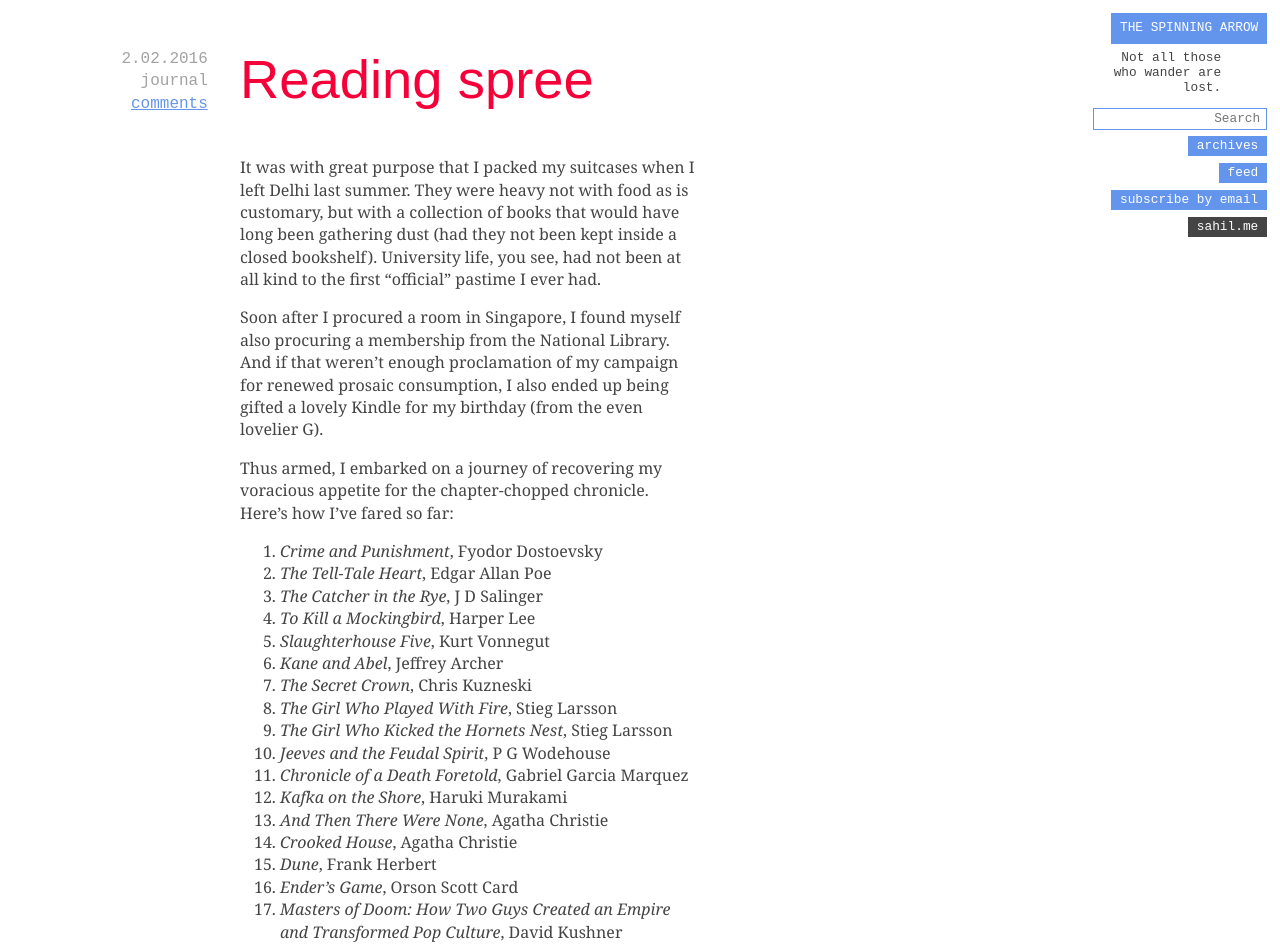
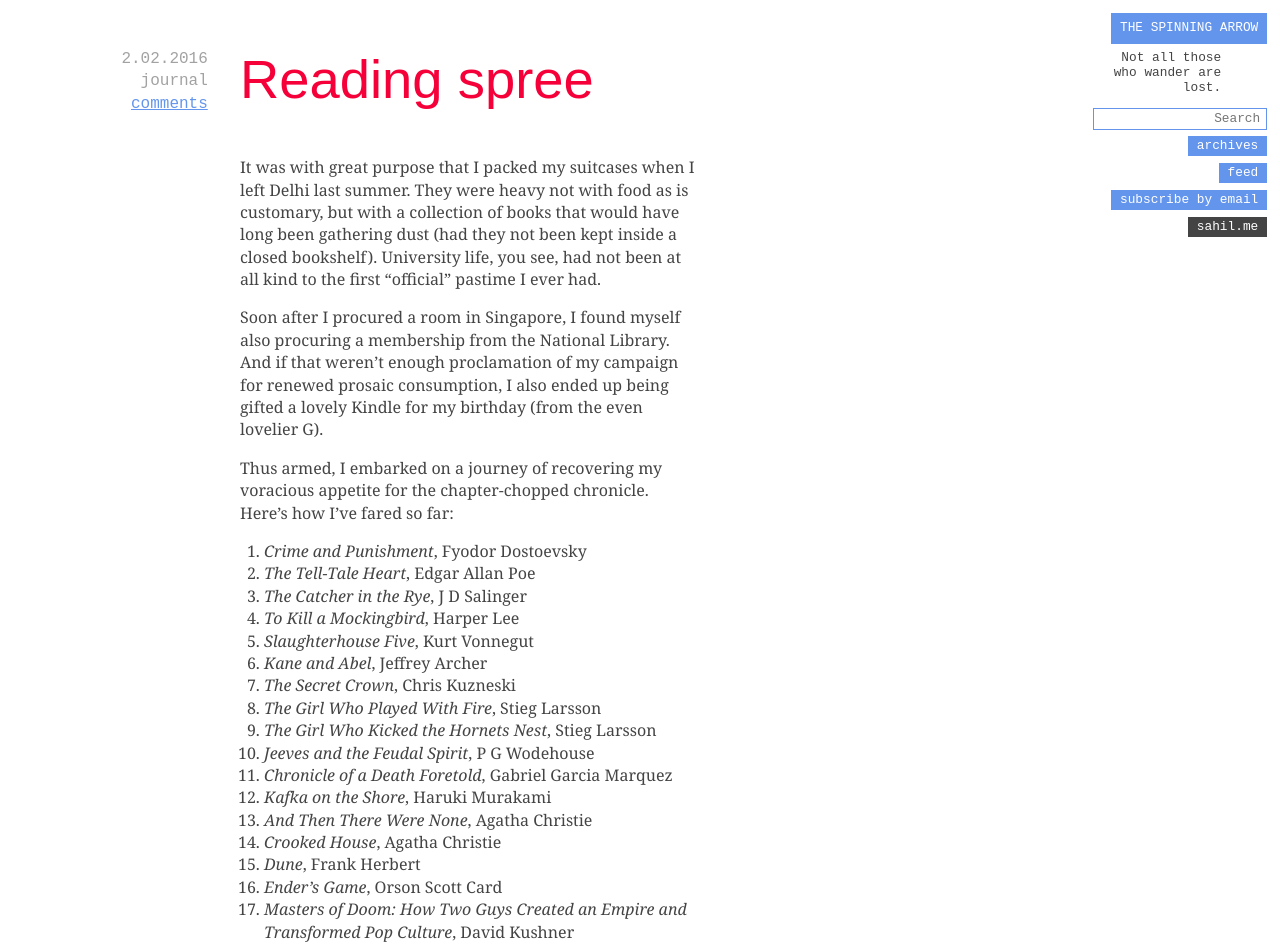
Before and after one commit to spinningarrow/blog.sahil.me, a Jekyll site: the page built from index.html, in a window 1280 px wide. Shown: the top 945 px of the page. Built offline with Jekyll 4.4.1, drawn with Linux system fonts in a browser that asks for light colours; some web fonts are replaced; comment, search, counter and statistics services are not loaded.

Commit message:
Reduce left padding on ordered lists in posts

```diff
--- a/assets/css/main.scss
+++ b/assets/css/main.scss
@@ -219,19 +219,23 @@ img {
 	line-height: 1.4;
 }
 
-.post-body hr {
-	width: 2em;
-}
-
 .post-body figcaption {
 	font-size: 0.8em;
 	font-style: italic;
 	text-align: center;
 }
 
+.post-body hr {
+	width: 2em;
+}
+
 .post-body iframe {
 	height: 15em;
 	width: 100%;
+}
+
+.post-body ol {
+	padding-left: 1.5em;
 }
 
 .post-meta {
```
